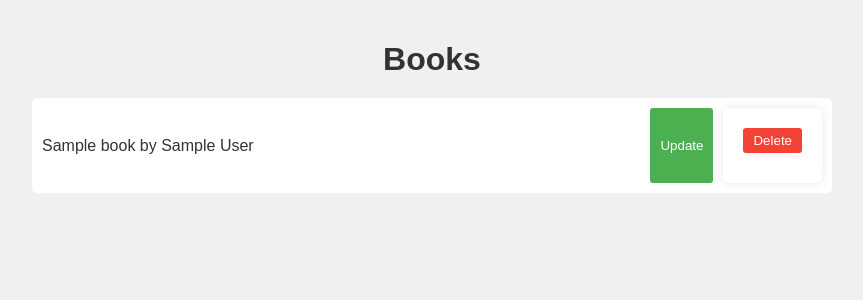
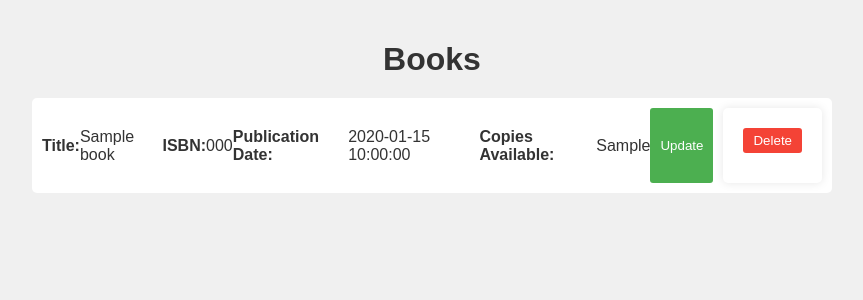
Before and after one commit to SOULREDOUANE/NoSQl_library, a Flask app: page /books in a window 1280 px wide. Shown: the part 78-378 px from the top of the page, without its empty margins (208-1071 px from the left). Run offline with Flask 2, Linux system fonts and the light colour scheme; a database or web service that is not in the repository returns one stand-in record (values such as "Sample title").

Commit message:
fixing errors related to books

```diff
--- a/python-app/app.py
+++ b/python-app/app.py
@@ -1,9 +1,11 @@
+# Ajout des imports nécessaires #added
 from flask import Flask, render_template, request, redirect, url_for
 from models.book import Book
 from services.mongodb_service import MongoDBService
 from services.neo4j_service import Neo4jService
-from bson.objectid import ObjectId
+from bson.objectid import ObjectId  #added
 import os
+from datetime import datetime  #added
 
 app = Flask(__name__)
 
@@ -20,13 +22,52 @@ neo4j_password = os.getenv('NEO4J_PASSWORD')
 neo4j_service = Neo4jService(neo4j_uri, neo4j_user, neo4j_password)
 neo4j_service.connect()
 
+def insert_sample_books():  #added
+    books_collection = mongodb_service.db['books']  #added
+    if books_collection.count_documents({}) == 0:  #added
+        sample_books = [  #added
+            {  #added
+                "title": "Example Book 1",  #added
+                "author_ids": [ObjectId("60d5f2d8a3e2c15b5e1b4f1c"), ObjectId("60d5f2d8a3e2c15b5e1b4f1d")],  #added
+                "isbn": "1234567890",  #added
+                "publication_date": datetime(2024, 1, 1),  #added
+                "copies_available": 5  #added
+            },  #added
+            {  #added
+                "title": "Example Book 2",  #added
+                "author_ids": [ObjectId("60d5f2d8a3e2c15b5e1b4f1c")],  #added
+                "isbn": "2345678901",  #added
+                "publication_date": datetime(2023, 2, 1),  #added
+                "copies_available": 3  #added
+            },  #added
+            {  #added
+                "title": "Example Book 3",  #added
+                "author_ids": [ObjectId("60d5f2d8a3e2c15b5e1b4f1d")],  #added
+                "isbn": "3456789012",  #added
+                "publication_date": datetime(2022, 3, 1),  #added
+                "copies_available": 2  #added
+            },  #added
+            {  #added
+                "title": "Example Book 4",  #added
+                "author_ids": [ObjectId("60d5f2d8a3e2c15b5e1b4f1c"), ObjectId("60d5f2d8a3e2c15b5e1b4f1d")],  #added
+                "isbn": "4567890123",  #added
+                "publication_date": datetime(2021, 4, 1),  #added
+                "copies_available": 4  #added
+            }  #added
+        ]  #added
+        books_collection.insert_many(sample_books)  #added
+
+insert_sample_books()  #added
+
 @app.route('/')
 def index():
     return render_template('index.html')
 
 @app.route('/books')
 def books():
-    books = mongodb_service.db['books'].find()
+    books = list(mongodb_service.db['books'].find())
+    for book in books:
+        book['_id'] = str(book['_id'])  # Convert ObjectId to string
     return render_template('books.html', books=books)
 
 @app.route('/authors')
@@ -47,12 +88,10 @@ def add_book():
 
         book = Book(title, author, isbn, publication_date, copies_available)
         mongodb_service.db['books'].insert_one(book.to_dict())
-
         neo4j_service.driver.session().run(
             "MERGE (b:Book {title: $title}) MERGE (a:Author {name: $author}) MERGE (a)-[:WROTE]->(b)",
             title=title, author=author
         )
-
         return redirect(url_for('books'))
     return render_template('add_book.html')
 
@@ -76,18 +115,18 @@ def delete_book(book_id):
     mongodb_service.db['books'].delete_one({"_id": ObjectId(book_id)})
     return redirect(url_for('books'))
 
-@app.route('/update_author/<author_name>', methods=['GET', 'POST'])
-def update_author(author_name):
-    if request.method == 'POST':
-        new_name = request.form['new_name']
-        query = """
-        MATCH (a:Author {name: $author_name})
-        SET a.name = $new_name
-        """
-        neo4j_service.driver.session().run(query, author_name=author_name, new_name=new_name)
-        return redirect(url_for('authors'))
+@app.route('/update_author/<author_name>', methods=['GET', 'POST'])  #added
+def update_author(author_name):  #added
+    if request.method == 'POST':  #added
+        new_name = request.form['new_name']  #added
+        query = """  #added
+        MATCH (a:Author {name: $author_name})  #added
+        SET a.name = $new_name  #added
+        """  #added
+        neo4j_service.driver.session().run(query, author_name=author_name, new_name=new_name)  #added
+        return redirect(url_for('authors'))  #added
 
-    return render_template('update_author.html', author_name=author_name)
+    return render_template('update_author.html', author_name=author_name)  #added
 
 @app.route('/delete_author/<author_name>', methods=['POST'])
 def delete_author(author_name):
--- a/python-app/templates/books.html
+++ b/python-app/templates/books.html
@@ -24,9 +24,12 @@
         <ul>
             {% for book in books %}
                 <li>
-                    {{ book['title'] }} by {{ book['author'] }}
+                    <strong>Title:</strong> {{ book['title'] }}<br>
+                    <strong>ISBN:</strong> {{ book['isbn'] }}<br>
+                    <strong>Publication Date:</strong> {{ book['publication_date'] }}<br>
+                    <strong>Copies Available:</strong> {{ book['copies_available'] }}<br>
                     <div class="btn-container">
-                        <button  class="btn btn-update del" onclick="location.href='{{ url_for('update_book', book_id=book['_id']) }}'">Update</button>
+                        <button class="btn btn-update" onclick="location.href='{{ url_for('update_book', book_id=book['_id']) }}'">Update</button>
                         <form action="{{ url_for('delete_book', book_id=book['_id']) }}" method="post" style="display:inline;">
                             <button class="btn btn-delete">Delete</button>
                         </form>
```
Also changed, not shown: python-app/templates/update_author.html (+4 -17 lines).
